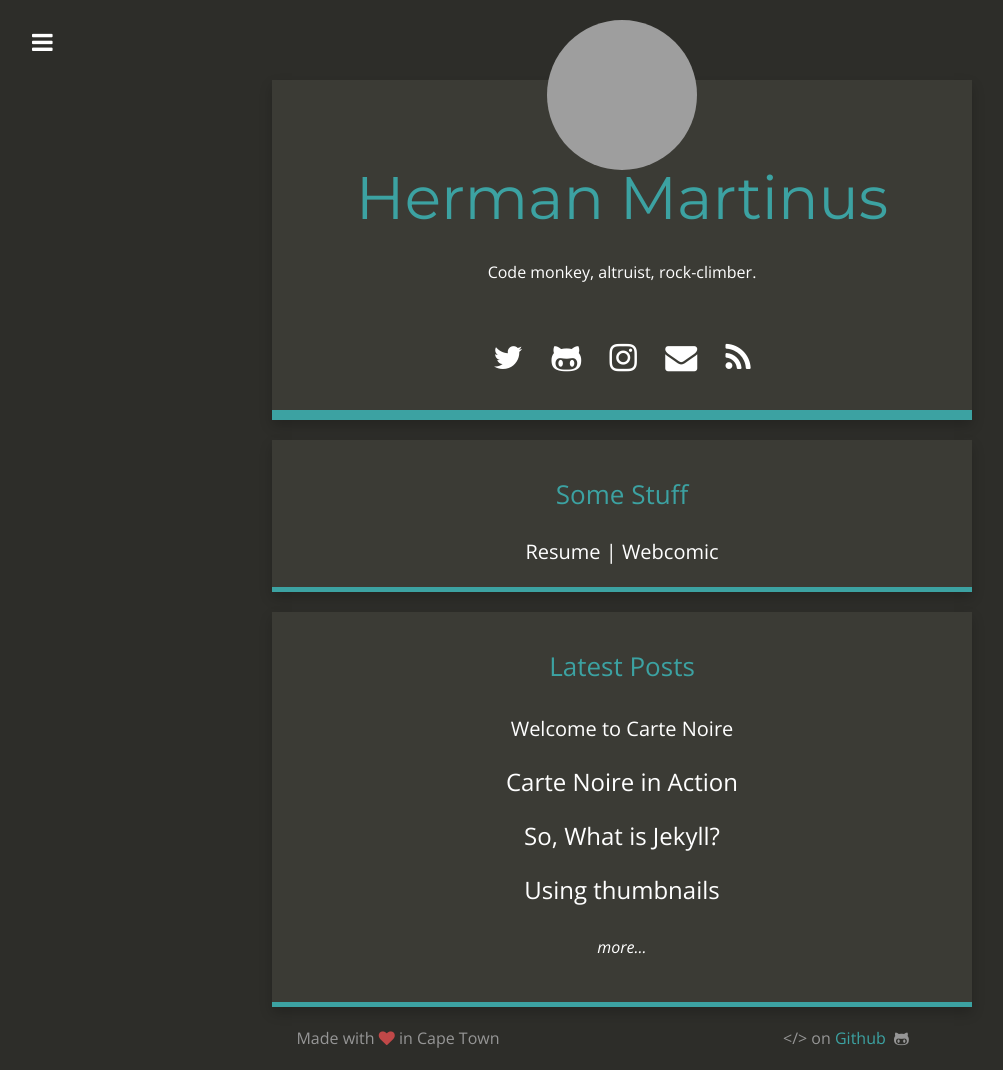
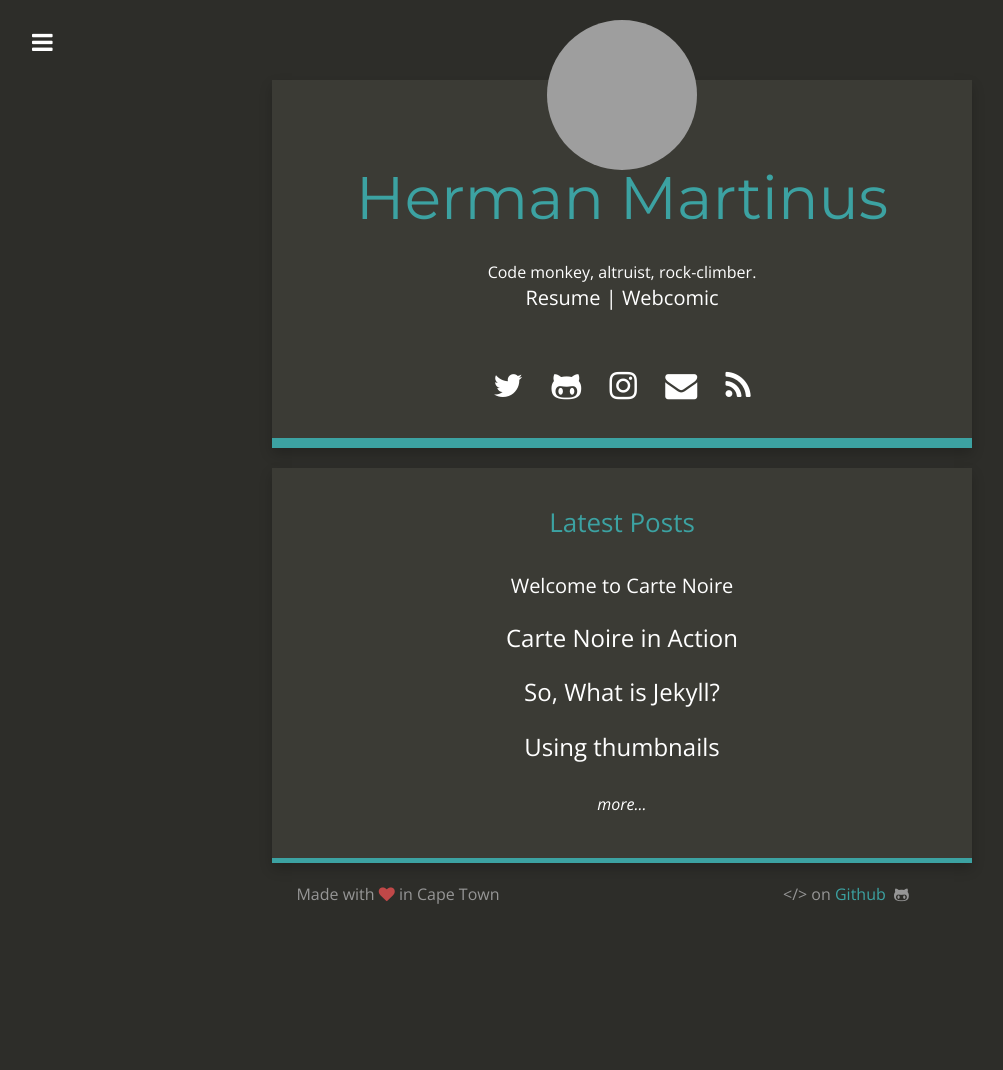
Before and after one commit to HermanMartinus/HermanMartinus.github.io, a Jekyll site: the page built from index.html, in a window 1280 px wide. Shown: the whole page, without its empty margins (18-1021 px from the left). Built offline with Jekyll 4.4.1, drawn with Linux system fonts in a browser that asks for light colours; nearby versions of some CDN libraries; after the commit the page ends 926 px from its top, so only the background shows below that; grey boxes are pictures that could not be loaded.

Commit message:
Updated content

```diff
--- a/index.html
+++ b/index.html
@@ -19,20 +19,14 @@ make-smaller-titles: true
         {{ site.title_description }}
       </div>
 
+      <div class="articles">
+        <a href="{{ site.resume }}" target="_blank">Resume</a> |
+        <a href="{{ site.tumblr }}" target="_blank">Webcomic</a>
+      </div>
+
       {% include social_links.html %}
     </div>
-    <div class="col-md-12 main content-panel">
 
-      <div class="articles">
-
-        <h2>Some Stuff</h2>
-
-        <a href="{{ site.resume }}">Resume</a> |
-        <a href="{{ site.tumblr }}">Webcomic</a>
-
-      </div>
-
-    </div>
     <div class="col-md-12 main content-panel">
 
       <div class="articles">
```
